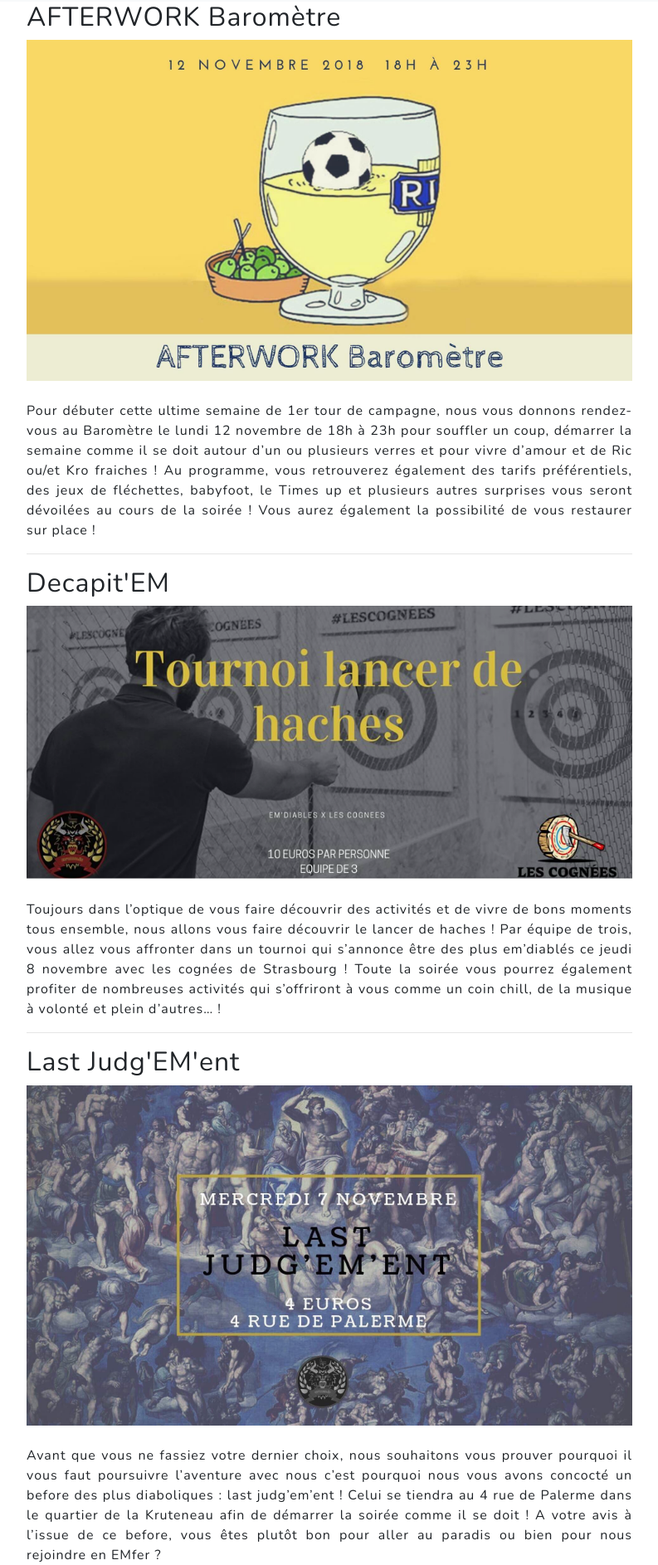
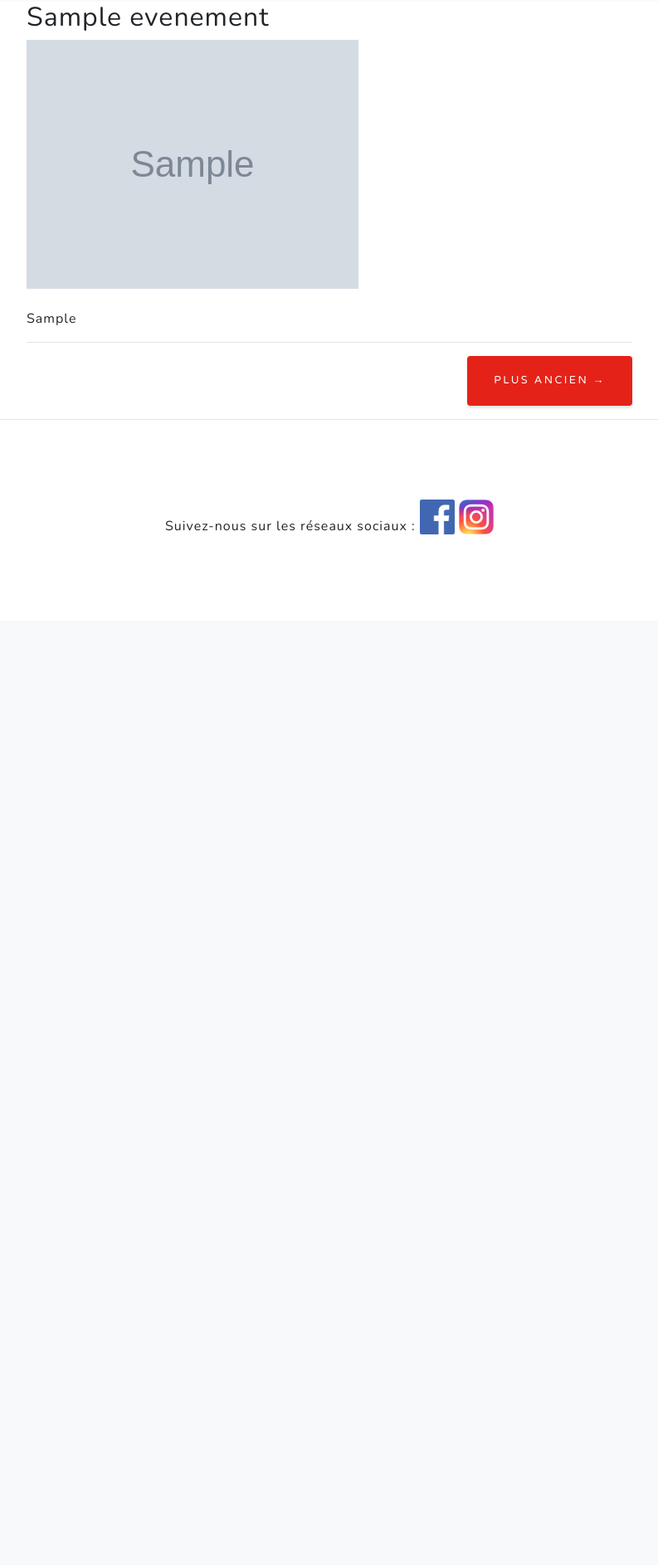
Before and after one commit to ThomasPascuzzo/EM_DIABLES, a PHP site: page /evenement.php in a window 1280 px wide. Shown: the part 54-1940 px from the top of the page at 83% size, without its empty margins (243-1036 px from the left). After the commit the page ends 698 px from the top, so only its background shows below. Run offline with PHP 8.4, Linux system fonts and the light colour scheme; tables that the repository leaves empty or names only in its code hold one stand-in row (values such as "Sample post"); grey boxes marked "Sample" are stand-in pictures.

Commit message:
affichage des vrais posts et suppression img inutile

```diff
--- a/admin/ajouter.php
+++ b/admin/ajouter.php
@@ -48,7 +48,7 @@
    <textarea class="form-control" name="corps" rows="3"></textarea>
  </div>
 
-  <input type="submit" class="btn btn-primary" value="Valider">Valider</button>
+  <input type="submit" class="btn btn-primary" value="Valider"></button>
 
 </form>
 ';
--- a/admin/traitement.php
+++ b/admin/traitement.php
@@ -37,7 +37,7 @@
 
 
 
-      $req = $pdo->prepare('INSERT INTO evenement(id, titre, img, corps) VALUES (null,:titre,:image,:corps)');
+      $req = $pdo->prepare('INSERT INTO evenement(id, titre, img, corps, date_creation) VALUES (null,:titre,:image,:corps, CURRENT_TIMESTAMP())');
       $req->execute(array(
         'titre' => $_POST["titre"],
         'image' => $_FILES['image']['name'],
--- a/evenement.php
+++ b/evenement.php
@@ -44,80 +44,28 @@
          <div class="row">
             <div class="col-lg-8 col-md-10 mx-auto">
 
-              <div class="post-preview">
-                 <h2 class="post-title">
-                    AFTERWORK Baromètre
-                 </h2>
-                 <img class="img-fluid" src="img/afterwork.jpg" alt="">
-                 <p>
-                   Pour débuter cette ultime semaine de 1er tour de campagne, nous vous donnons rendez-vous au Baromètre le lundi 12 novembre de 18h à 23h pour souffler un coup, démarrer la semaine comme il se doit autour d’un ou plusieurs verres et pour vivre d’amour et de Ric  ou/et Kro fraiches ! Au programme, vous retrouverez également des tarifs préférentiels, des jeux de fléchettes, babyfoot, le Times up et plusieurs autres surprises vous seront dévoilées au cours de la soirée ! Vous aurez également la possibilité de vous restaurer sur place !
-                 </p>
-              </div>
+              <?php
+              require_once"admin/config.php";
+                $sql = $pdo->query('SELECT * FROM evenement ORDER BY evenement.date_creation DESC');
 
-              <hr>
+                while ($lEvent = $sql->fetch())
+                {
+                echo ' <div class="post-preview">
+                   <h2 class="post-title">
+                      '.$lEvent['titre'].'
+                   </h2>
+                   <img class="img-fluid" src="img/'.$lEvent['img'].'" alt="">
+                   <p>
+                      '.$lEvent['corps'].'
+                   </p>
+                </div>
+                <hr>';
+                }
 
 
-               <div class="post-preview">
-                  <h2 class="post-title">
-                     Decapit'EM
-                  </h2>
-                  <img class="img-fluid" src="img/ha.png" alt="">
-                  <p>
-                     Toujours dans l’optique de vous faire découvrir des activités et de vivre de bons moments tous ensemble, nous allons vous faire découvrir le lancer de haches ! Par équipe de trois, vous allez vous affronter dans un tournoi qui s’annonce être des plus em’diablés ce jeudi 8 novembre avec les cognées de Strasbourg ! Toute la soirée vous pourrez également profiter de nombreuses activités qui s’offriront à vous comme un coin chill, de la musique à volonté et plein d’autres… !
-                  </p>
-               </div>
-               <hr>
-               <div class="post-preview">
-                  <h2 class="post-title">
-                     Last Judg'EM'ent
-                  </h2>
-                  <img class="img-fluid" src="img/e_lastjud.jpg" alt="">
-                  <p>
-                     Avant que vous ne fassiez votre dernier choix, nous souhaitons vous prouver pourquoi il vous faut poursuivre l’aventure avec nous c’est pourquoi nous vous avons concocté un before des plus diaboliques : last judg’em’ent ! Celui se tiendra au 4 rue de Palerme dans le quartier de la Kruteneau afin de démarrer la soirée comme il se doit ! A votre avis à l’issue de ce before, vous êtes plutôt bon pour aller au paradis ou bien pour nous rejoindre en EMfer ?
-                  </p>
-               </div>
-               <hr>
-               <div class="post-preview">
-                  <h2 class="post-title">
-                     Crossfit 👹
-                  </h2>
-                  <img class="img-fluid" src="img/e_crossfit.png" alt="">
-                  <p>
-                     Après une semaine speed’EM pleine d’excès en tout genre, nous avons eu le plaisir de faire découvrir le jeudi 25 octobre le CrossFit à une vingtaine d’entre vous grâce au CrossFit Strasbourg. Durant toute une après-midi nos courageux diablotins se sont testés sur les différentes formes d’entraînement qui allient force, endurance, gymnastique et haltérophilie. En appliquant l’adage à la lettre « après l’effort le réconfort », la séance s’est achevée par un goûter pour récompenser nos damnés.
-                  </p>
-               </div>
-               <hr>
-               <div class="post-preview">
-                  <h2 class="post-title">
-                     Speed'EM EM'Diablés
-                  </h2>
-                  <img class="img-fluid" src="img/e_speedem.jpg" alt="">
-                  <p>
-                     Du 19 au 25 octobre on vous aura fait vivre une descente en enfer !! En effet, vous avez goûté à nos menus d’Hadès très sollicités également dans les bas-fonds, testé nos services tels que les courses réalisées par un de nos diablotins ou encore le plaisir du démon à savoir un massage de qualité supérieure ! Cependant, il y a un service que nous avons adoré vous rendre c’est évidemment lorsque vous décidiez d’adopter un diablotin ! Cette semaine nous aura permis de mieux nous connaitre au sein de la liste mais surtout de faire plus ample connaissance avec vous et c’est ça le plus important ! LOVE
-                  </p>
-               </div>
-               <hr>
-               <div class="post-preview">
-                  <h2 class="post-title">
-                     Possed'EM
-                  </h2>
-                  <iframe src="https://player.vimeo.com/video/295070078" width="640" height="356" frameborder="0" webkitallowfullscreen mozallowfullscreen allowfullscreen></iframe>
-                  <p><a href="https://vimeo.com/295070078">Possed&#039;em</a> from <a href="https://vimeo.com/user90425355">EM&#039;DIABL&Eacute;S</a> on <a href="https://vimeo.com">Vimeo</a>.</p>
-                  <p>
-                     Possed’EM s’est tenu dans la boîte de nuit le Live Club qui fêtait son sixième anniversaire un certain sombre et obscure mercredi 17 octobre. Durant la soirée, vous avez pu nous dévoiler vos démons les plus enfouis sous le son des platines du talentueux DJ Valak qui a mis le feu jusqu’aux aurores ! L’ambiance générale était excellente car vous avez respecté notre dress code en venant tout de bordeau et d’or vêtus et le Live Club a scintillé de cornes em’diablées toute la soirée !
-                  </p>
-               </div>
-               <hr>
-               <div class="post-preview">
-                  <h2 class="post-title">
-                     Open Bouffe
-                  </h2>
-                  <img class="img-fluid" src="img/e_openbouffe.jpg" alt="">
-                  <p>
-                     Pour donner suite à la soirée de déclaration du mercredi 10 octobre, nous vous avons retrouvé place Arnold dès l’arrivée des premiers bus pour un open bouffe d’EMfer. Au menu, mini hot dog, salade de pâtes, sandwichs, gâteaux… étaient au rendez-vous jusqu’au départ des plus téméraires d’entre vous ! On espère avoir bien rempli la panse de tous nos diablotins et non pas les avoir réduits au supplice de Tantale.
-                  </p>
-               </div>
-               <hr>
+               ?>
+
+
                <!-- Pager -->
                <div class="clearfix">
                   <a class="btn btn-primary float-right" href="#">Plus ancien &rarr;</a>
```
Also changed, not shown: img/32378545_2088532721421939_8261377105753800704_n.jpg (deleted), img/Capture d’écran 2018-08-03 à 22.08.14.png (deleted), img/Capture d’écran 2018-11-13 à 12.17.18.png (deleted).
